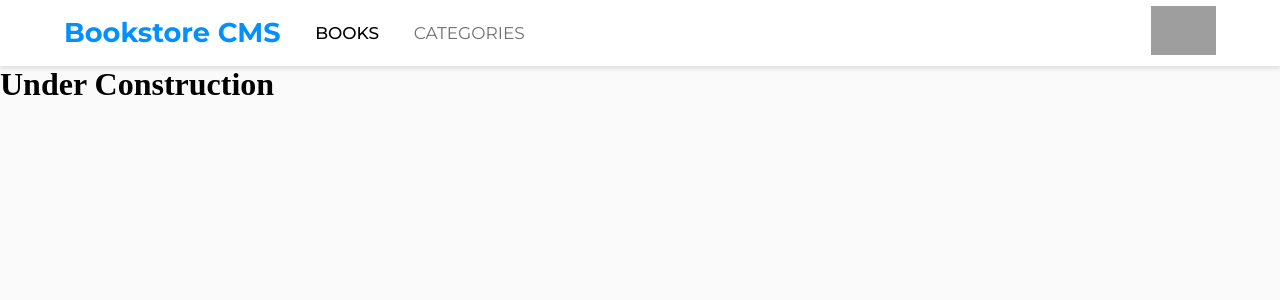
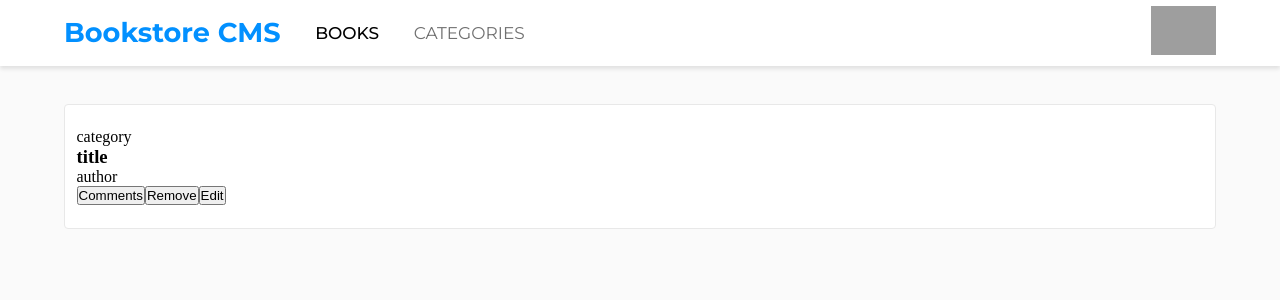
Before and after one commit to migo1/book-store, a React (Create React App) app: page / in a window 1280 px wide. Shown: the top 300 px of the page. Built offline with nearby package versions, Linux system fonts and the light colour scheme; grey boxes are pictures that could not be loaded.

Commit message:
add-book-card

```diff
--- a/src/App.css
+++ b/src/App.css
@@ -1,4 +1,6 @@
 .content {
   background-color: #fafafa;
   min-height: 100vh;
+  padding: 0% 5%;
+  padding-top: 3%;
 }
--- a/src/App.js
+++ b/src/App.js
@@ -1,12 +1,16 @@
+import { Route, Routes } from 'react-router-dom';
 import Navbar from './components/Navbar/Navbar';
 import './App.css';
+import Books from './components/Books/Books';
 
 function App() {
   return (
     <div>
       <Navbar />
       <div className="content">
-        <h1>Under Construction</h1>
+        <Routes>
+          <Route path="/" element={<Books />} />
+        </Routes>
       </div>
     </div>
   );
--- /dev/null
+++ b/src/components/Books/Books.js
@@ -0,0 +1,22 @@
+import './books.css';
+
+function Books() {
+  return (
+    <div className="book-card">
+      <div className="left-detail">
+        <p>category</p>
+        <h3>title</h3>
+        <p>author</p>
+        <div className="book-card-buttons">
+          <button type="button">Comments</button>
+          <button type="button">Remove</button>
+          <button type="button">Edit</button>
+        </div>
+      </div>
+      {/* <div className="middle-detail"></div>
+      <div className="right-detail"></div> */}
+    </div>
+  );
+}
+
+export default Books;
--- /dev/null
+++ b/src/components/Books/books.css
@@ -0,0 +1,9 @@
+.book-card {
+  width: 100%;
+  background-color: #fff;
+  border: #e8e8e8 1px solid;
+  border-radius: 4px;
+  box-shadow: 0 0 60px 0 var(--black-5);
+  display: flex;
+  padding: 2% 1%;
+}
--- a/src/components/Navbar/Navbar.css
+++ b/src/components/Navbar/Navbar.css
@@ -8,8 +8,8 @@ nav {
   box-shadow: 0 3px 4px rgba(0, 0, 0, 0.1);
   font-family: "Montserrat", sans-serif;
   background-color: transparent;
-  position: relative; /* Add this line */
-  z-index: 2; /* Add this line */
+  position: relative;
+  z-index: 2;
 }
 
 .main-heading {
```
Also changed, not shown: src/components/Categories/Categories.js (added).
